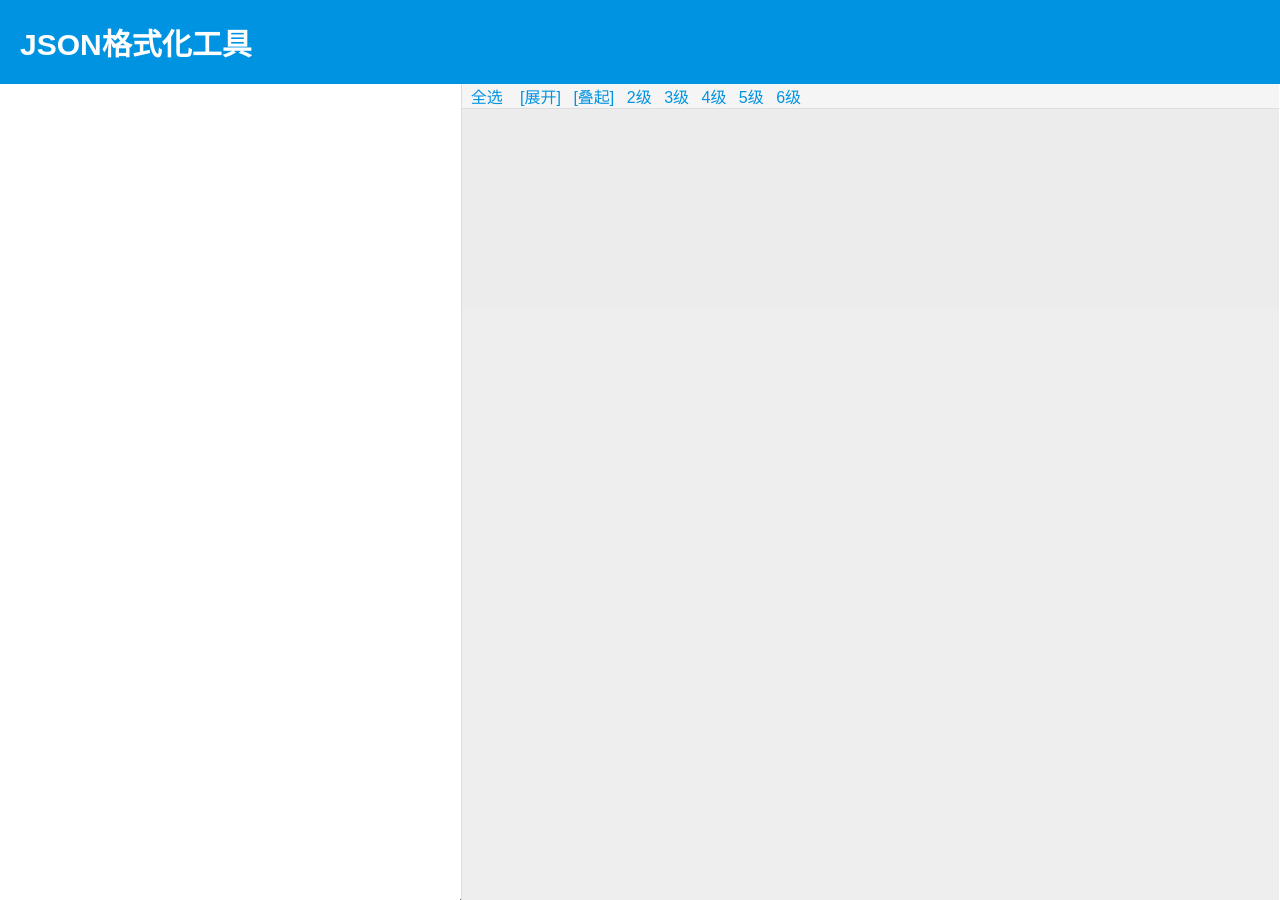
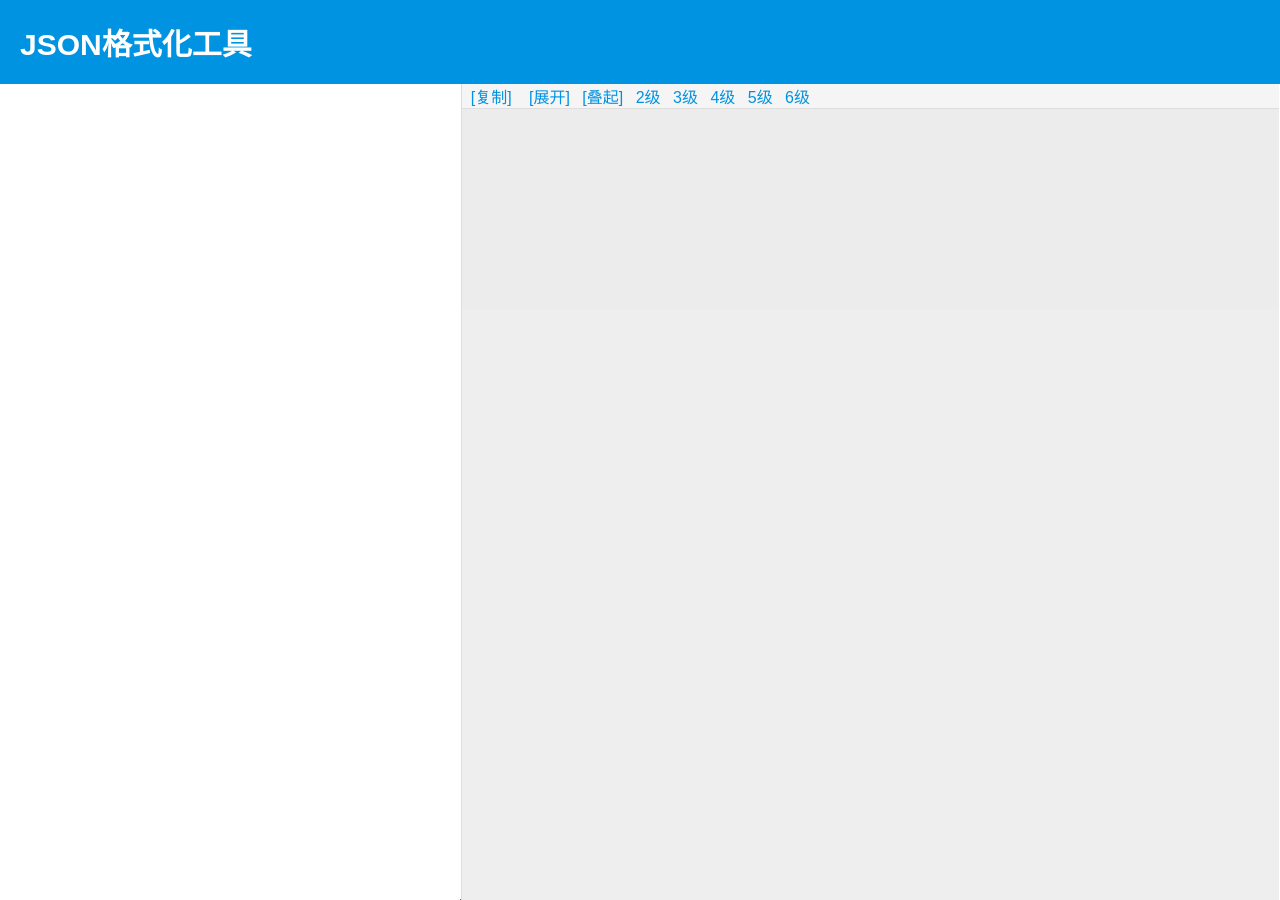
Before and after one commit to psvmc/myblog_jekyll, a Jekyll site: the page zjtools/json_format/index.html, which Jekyll copies as it is, in a window 1280 px wide. Built offline with Jekyll 4.4.1, drawn with Linux system fonts in a browser that asks for light colours.

Commit message:
文章更新

```diff
--- a/zjtools/json_format/css/s.css
+++ b/zjtools/json_format/css/s.css
@@ -119,6 +119,10 @@ PRE.CodeContainer img {
     color: #0093e2;
 }
 
+.copy_all {
+    color: #0093e2;
+}
+
 #CollapsibleViewDetail {
     color: #0093e2;
 }
--- a/zjtools/json_format/index.html
+++ b/zjtools/json_format/index.html
@@ -37,16 +37,15 @@
                     引号
                 </label>
                 &nbsp;
-                <a href="javascript:void(0);" onclick="SelectAllClicked()" class="select_all">全选</a>
+                <a href="javascript:void(0);" data-clipboard-target="#Canvas" class="copy_all">[复制]</a>
                 &nbsp;
                 <span id="CollapsibleViewHolder">
                 <label for="CollapsibleView" class="hidden">
                     <input type="checkbox" id="CollapsibleView" onclick="CollapsibleViewClicked()" checked="true" />
                     显示控制
                 </label>
-            </span>
+                </span>
                 <span id="CollapsibleViewDetail">
-
                 <a href="javascript:void(0);" onclick="ExpandAllClicked()">[展开]</a>
                 <a href="javascript:void(0);" onclick="CollapseAllClicked()">[叠起]</a>
                 <a href="javascript:void(0);" onclick="CollapseLevel(3)">2级</a>
@@ -54,8 +53,7 @@
                 <a href="javascript:void(0);" onclick="CollapseLevel(5)">4级</a>
                 <a href="javascript:void(0);" onclick="CollapseLevel(6)">5级</a>
                 <a href="javascript:void(0);" onclick="CollapseLevel(7)">6级</a>
-
-            </span>
+                </span>
             </div>
         </div>
         <div id="Canvas" class="Canvas"></div>
```
Also changed, not shown: other parts of zjtools/json_format/index.html (+4 -0 lines), zjtools/json_format/js/clipboard.min.js (added).
